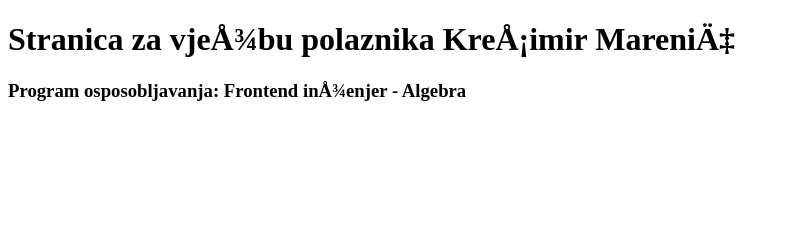
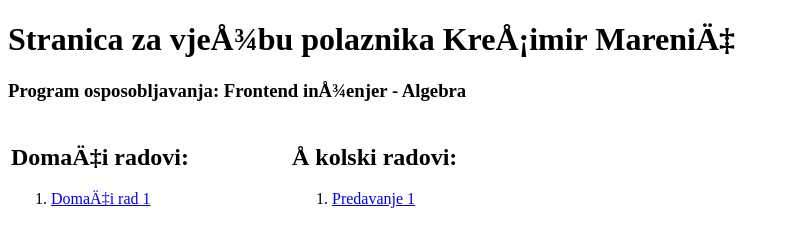
Before and after one commit to kresomarenic/algreba-fe-course, a plain HTML site: page index.html in a window 1280 px wide. Shown: the whole page, without its empty margins (0-790 px from the left). Drawn offline with Linux system fonts and the light colour scheme.

Commit message:
priprema template-a za zadacu

```diff
--- a/index.html
+++ b/index.html
@@ -9,5 +9,22 @@
   <body>
     <h1>Stranica za vježbu polaznika Krešimir Marenić</h1>
     <h3>Program osposobljavanja: Frontend inženjer - Algebra</h3>
+
+    <table>
+      <tr>
+        <td style="padding-right: 100px">
+          <h2>Domaći radovi:</h2>
+          <ol>
+            <li><a href="./domaci_rad_01.html">Domaći rad 1</a></li>
+          </ol>
+        </td>
+        <td>
+          <h2>Školski radovi:</h2>
+          <ol>
+            <li><a href="./pred1.html">Predavanje 1</a></li>
+          </ol>
+        </td>
+      </tr>
+    </table>
   </body>
 </html>
```
Also changed, not shown: pred1.html (+14 -2 lines).
